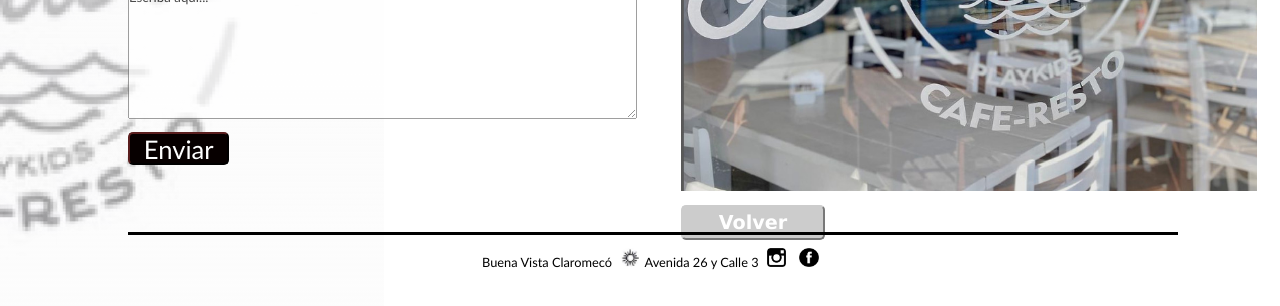
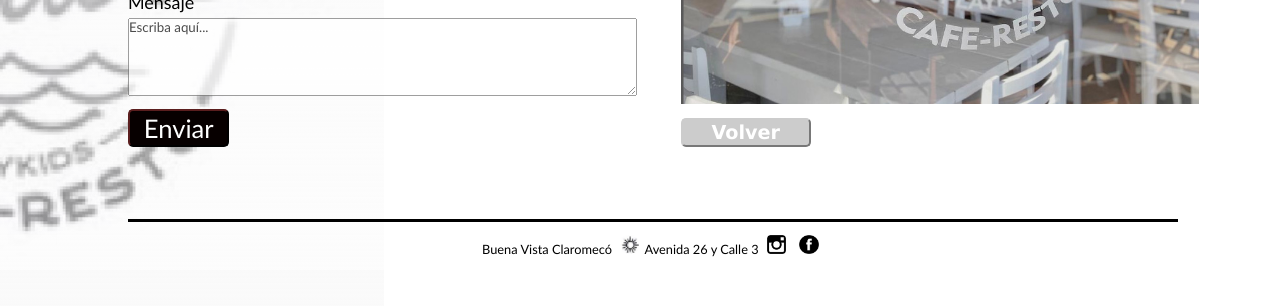
Before and after one commit to ericapaza/TPcodoacodo, a plain HTML site: page contacto.html in a window 1280 px wide. Shown: the part 414-720 px from the top of the page. Drawn offline with Linux system fonts and the light colour scheme; a web font is replaced by a local one.

Commit message:
modifique para que se vea bien en pantalla de pc

```diff
--- a/css/estilos3.css
+++ b/css/estilos3.css
@@ -34,13 +34,12 @@ body {
 
 .imagen {
     grid-area: imagen;
-    width: 100%;
+    width: 90%;
 }
 
 .imagen img {
     width: 100%;
     margin-left: 0%;
-    margin-top: 5%;
 }
 
 
@@ -50,9 +49,12 @@ body {
         'formulario mapa imagen'
         'mensaje mensaje imagen';
     grid-template-columns: 20% 20% 50%;
-    grid-template-rows: 25% 25% 50%;
+    grid-template-rows: 30% 30% 30%;
     margin-left: 10%;
-    gap: 4%;
+    margin-right: 0%;
+    padding: 0%;
+    row-gap: 2%;
+    column-gap: 4%;
 }
 
 
@@ -120,7 +122,7 @@ form input {
 
 #enviar {
     width: 20%;
-    height: 10%;
+    height: 20%;
     margin-left: 0%;
     margin-top: 2%;
     background-color: #070000;
@@ -143,7 +145,7 @@ form input {
 
 footer {
     width: 80%;
-    margin: 5% 10%;
+    margin: 0% 10%;
     padding: 1%;
     border-top-style: solid;
     border-bottom-width: 2px;
@@ -252,6 +254,9 @@ footer img:hover {
         margin: 2% 0%;
         text-align: center;
     }
+    .imagen{
+        width: 100%;
+    }
 
     .imagen button {
         width: 100%;
```
